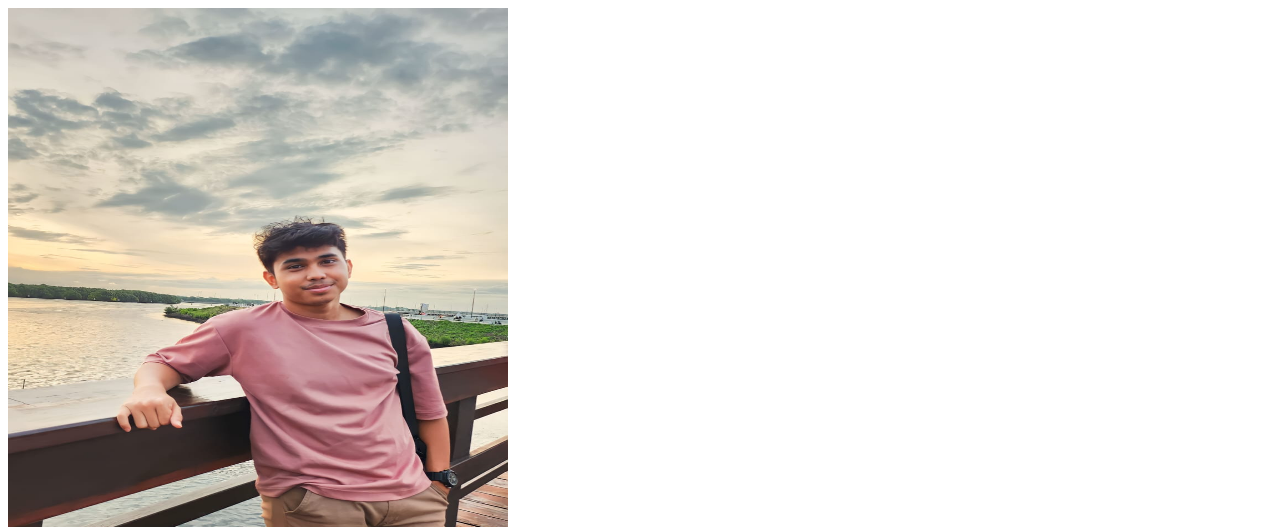
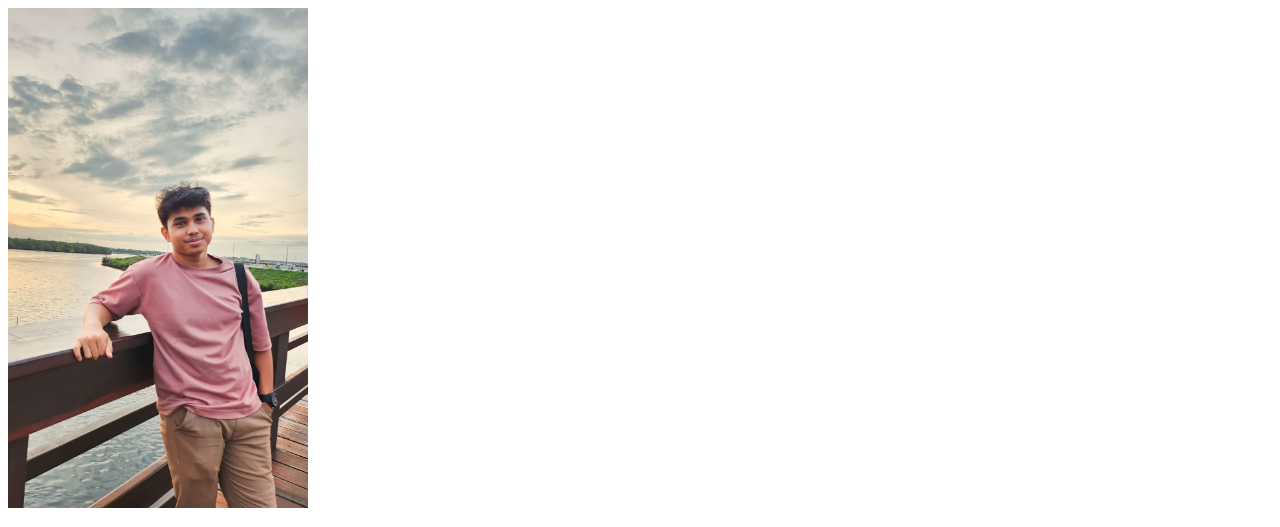
Before and after one commit to Tripoliotri/WAD_project1, a plain HTML site: page index.html in a window 1280 px wide. Shown: the top 527 px of the page. Drawn offline with Linux system fonts and the light colour scheme.

Commit message:
Update index.html

```diff
--- a/index.html
+++ b/index.html
@@ -5,7 +5,7 @@
 </head>
 <body>
 
-<img src="foto buat cv.jpeg" width="500" height="600"/>
+<img src="foto buat cv.jpeg" width="300" height="500"/>
 <h1> Tripoli </h1>
 <h3> PROFILE</h3>
 <p> A passionate and innovative young professional
```
